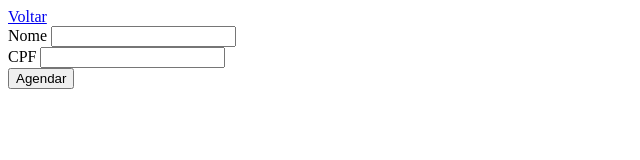
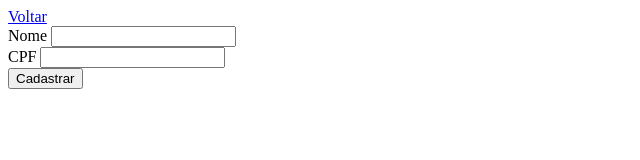
Before and after one commit to Luandsouza/super-dev8-curso-html-trabalho, a plain HTML site: page paginas/professores/paginas/professores/cadastro.html in a window 1280 px wide. Shown: the full height of the page, 0-640 px from the left. Drawn offline with Linux system fonts and the light colour scheme.

Commit message:
cadastrar/certo

```diff
--- a/paginas/professores/paginas/professores/cadastro.html
+++ b/paginas/professores/paginas/professores/cadastro.html
@@ -18,6 +18,6 @@
         <input type="text" id="campo-cpf" name="cpf">
     </div>
 
-    <button type="submit">Agendar</button>
+    <button type="submit">Cadastrar</button>
 </body>
 </html>
```
